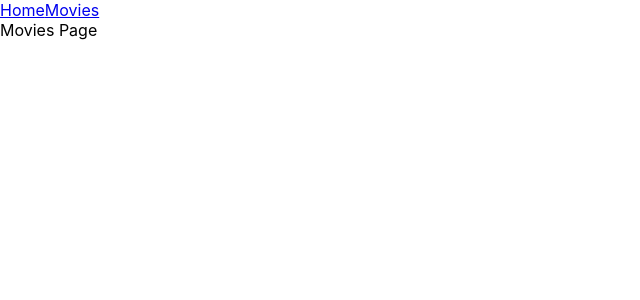
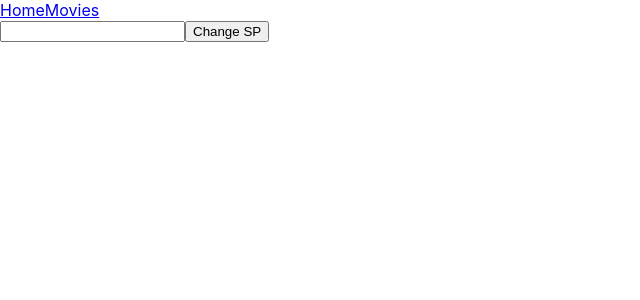
Before and after one commit to bakmaiev/goit-react-hw-05-movies, a React (Create React App) app: page /movies in a window 1280 px wide. Shown: the top 300 px of the page, without its empty margins (0-640 px from the left). Built offline with nearby package versions, Linux system fonts and the light colour scheme.

Commit message:
Create Movies pages

```diff
--- a/src/pages/Movies.jsx
+++ b/src/pages/Movies.jsx
@@ -1,7 +1,52 @@
-import React from 'react';
+import React, { useEffect, useState } from 'react';
+import { Link, useSearchParams } from 'react-router-dom';
+import { getMoviesByQuery } from 'services';
 
 const Movies = () => {
-  return <div>Movies Page</div>;
+  const [searchParams, setSearchParams] = useSearchParams();
+  const [moviesByQuery, setMoviesByQuery] = useState(null);
+  const [value, setValue] = useState('');
+
+  const query = searchParams.get('query') ?? '';
+
+  useEffect(() => {
+    const getData = async () => {
+      const { data } = await getMoviesByQuery(query);
+      setMoviesByQuery(data.results);
+      console.log(data.results);
+    };
+    query && getData();
+  }, [query]);
+
+  return (
+    <>
+      <div>
+        <input type="text" onChange={e => setValue(e.target.value.trim())} />
+        <button
+          onClick={() => {
+            setSearchParams(value ? { query: value } : {});
+          }}
+        >
+          Change SP
+        </button>
+      </div>
+      {moviesByQuery && (
+        <div>
+          <ul>
+            {moviesByQuery.map(movie => {
+              return (
+                <li key={movie.id}>
+                  <Link to={`movies/${movie.id}`}>
+                    {movie.title ?? movie.name}
+                  </Link>
+                </li>
+              );
+            })}
+          </ul>
+        </div>
+      )}
+    </>
+  );
 };
 
 export default Movies;
```
